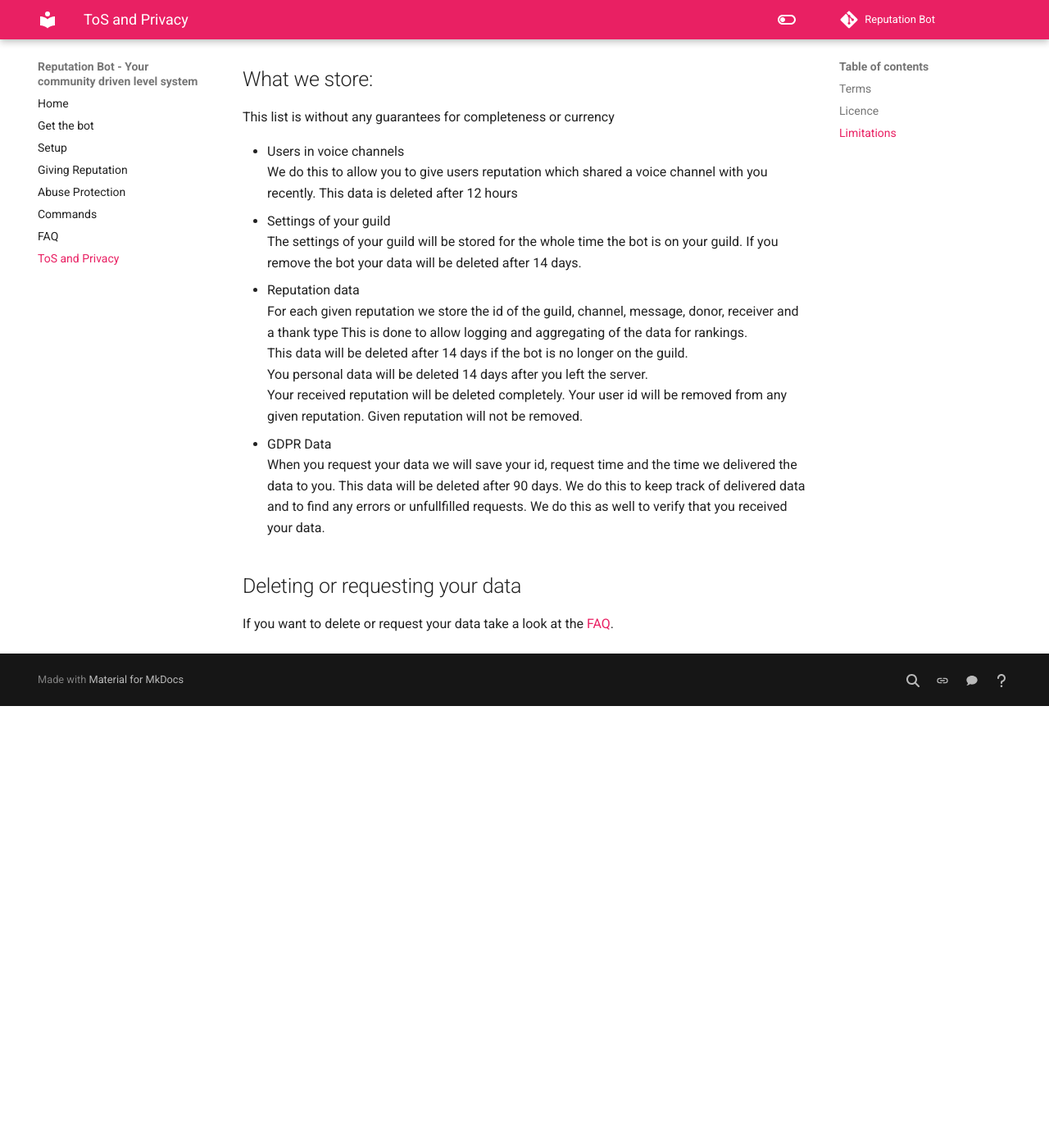
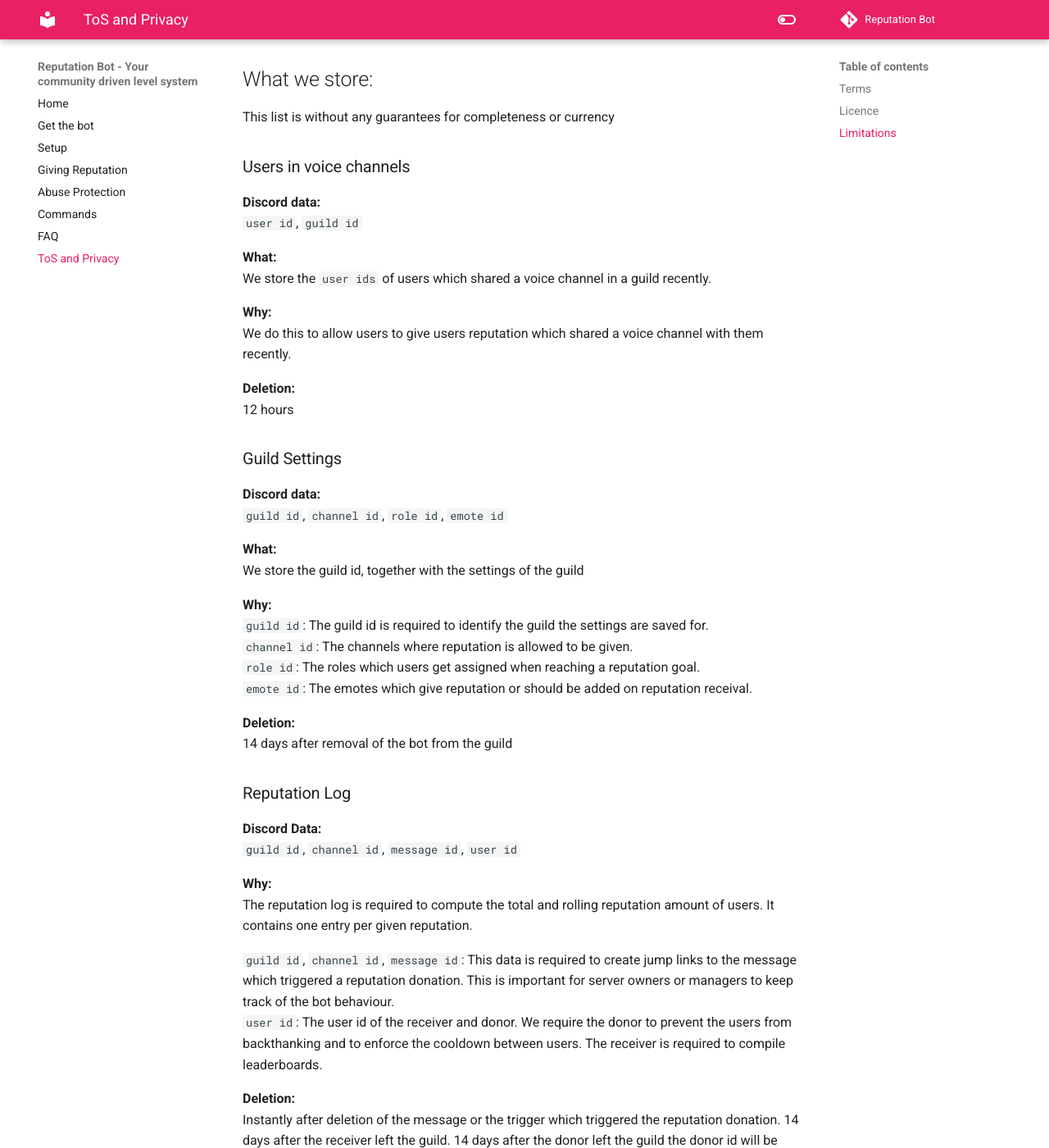
Before and after one commit to rainbowdashlabs/reputation-bot, an MkDocs documentation site: the page built from docs/tos-privacy.md, in a window 1280 px wide and 1400 px high, scrolled down 1138 px. Shown: the whole window at 82% size. Built offline with MkDocs 1.6.1 and Material for MkDocs 9.7.7, drawn with Linux system fonts in a browser that asks for light colours; comment, search, counter and statistics services are not loaded; before the commit the page ends 1999 px from its top, so only the background shows below that; some of the changed text lies outside the part shown.

Commit message:
update privacy section

```diff
--- a/docs/tos-privacy.md
+++ b/docs/tos-privacy.md
@@ -40,23 +40,68 @@ every personal data I need to provide this service in the best possible quality.
 
 This list is without any guarantees for completeness or currency
 
-- Users in voice channels
-  We do this to allow you to give users reputation which shared a voice channel with you recently.
-  This data is deleted after 12 hours
-- Settings of your guild
-  The settings of your guild will be stored for the whole time the bot is on your guild. If you remove the bot your data
-  will be deleted after 14 days.
-- Reputation data
-  For each given reputation we store the id of the guild, channel, message, donor, receiver and a thank type
-  This is done to allow logging and aggregating of the data for rankings.
-  This data will be deleted after 14 days if the bot is no longer on the guild.
-  You personal data will be deleted 14 days after you left the server.
-  Your received reputation will be deleted completely. Your user id will be removed from any given reputation. Given
-  reputation will not be removed.
-- GDPR Data
-  When you request your data we will save your id, request time and the time we delivered the data to you. This data
-  will be deleted after 90 days. We do this to keep track of delivered data and to find any errors or unfullfilled
-  requests. We do this as well to verify that you received your data.
+### Users in voice channels
+**Discord data:**
+`user id`, `guild id`
+
+**What:**
+We store the `user ids` of users which shared a voice channel in a guild recently.
+
+**Why:**
+We do this to allow users to give users reputation which shared a voice channel with them recently.
+
+**Deletion:**
+12 hours
+
+### Guild Settings
+**Discord data:**
+`guild id`, `channel id`, `role id`, `emote id`
+
+**What:**
+We store the guild id, together with the settings of the guild
+
+**Why:**
+`guild id`: The guild id is required to identify the guild the settings are saved for.
+`channel id`: The channels where reputation is allowed to be given.
+`role id`: The roles which users get assigned when reaching a reputation goal.
+`emote id`: The emotes which give reputation or should be added on reputation receival.
+
+**Deletion:**
+14 days after removal of the bot from the guild
+
+### Reputation Log
+
+**Discord Data:**
+`guild id`, `channel id`, `message id`, `user id`
+
+**Why:**
+The reputation log is required to compute the total and rolling reputation amount of users. It contains one entry
+per given reputation.
+
+`guild id`, `channel id`, `message id`: This data is required to create jump links to the message which triggered
+a reputation donation. This is important for server owners or managers to keep track of the bot behaviour.
+`user id`: The user id of the receiver and donor. We require the donor to prevent the users from backthanking and to
+enforce the cooldown between users. The receiver is required to compile leaderboards.
+
+**Deletion:**
+Instantly after deletion of the message or the trigger which triggered the reputation donation.
+14 days after the receiver left the guild.
+14 days after the donor left the guild the donor id will be removed from the reputation entry.
+
+### GDPR data
+
+**Discord Data:**
+`user id`
+
+**Why:**
+We save this data to keep track of data requests.
+
+`user id`: We save the id of the user who requested his data. This is required to track
+if the user received the data already and to facilitate some rate limit to avoid users requesting their data over
+and over again to overload our system.
+
+**Deletion:**
+90 days after the receiver received their data.
 
 ## Deleting or requesting your data
 
```
